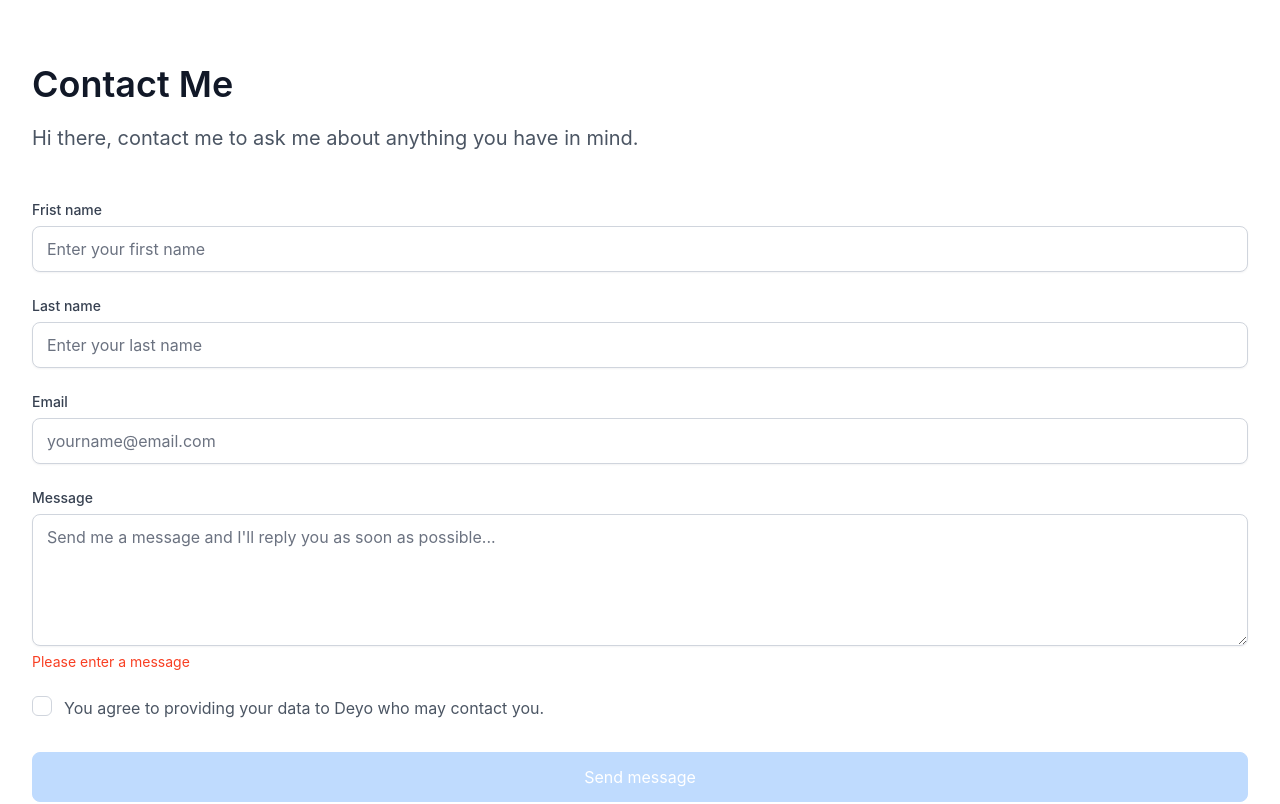
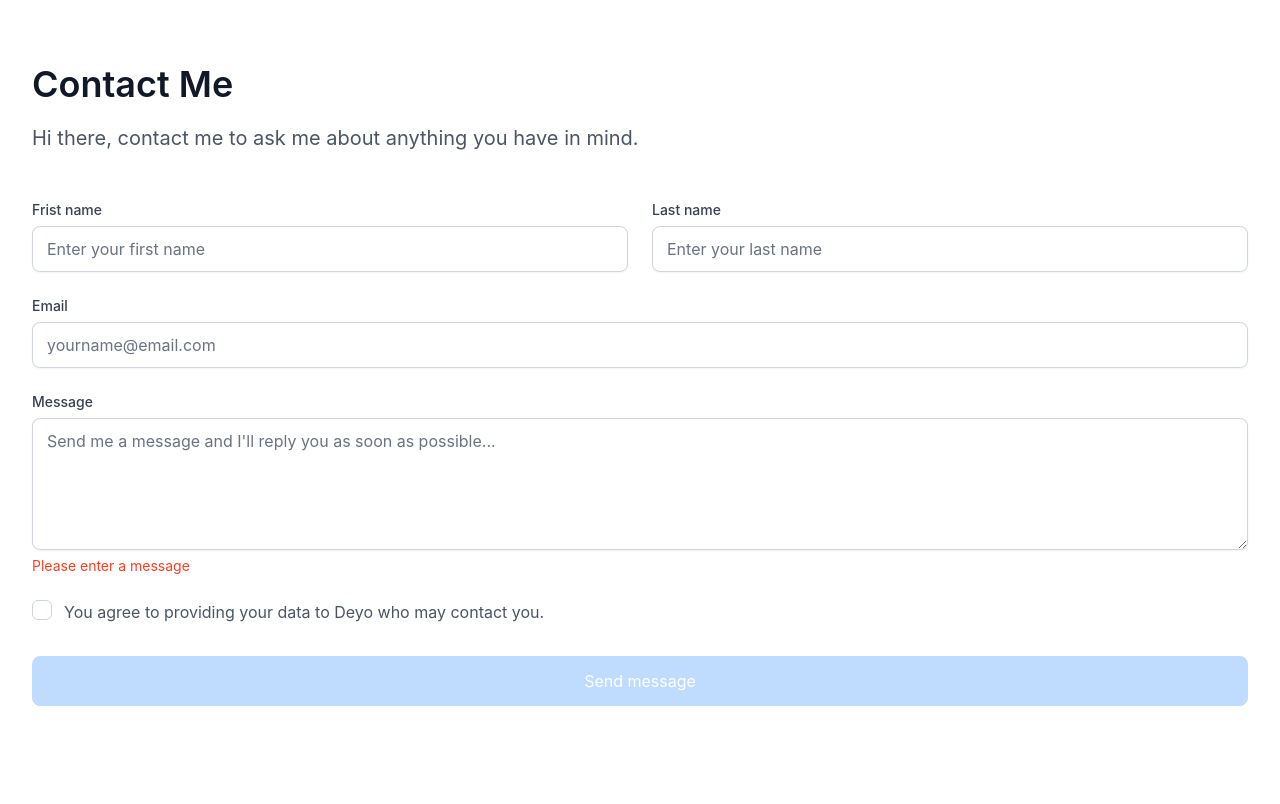
Before and after one commit to Iamdeyo/basic_webpage, a React (Create React App) app: page /contact in a window 1280 px wide. Shown: the top 804 px of the page. Built offline with nearby package versions, Linux system fonts and the light colour scheme; the HTML template or start-up script is replaced by a standard one.

Commit message:
style: desktop veiw for form section

```diff
--- a/src/pages/Contact.jsx
+++ b/src/pages/Contact.jsx
@@ -4,7 +4,6 @@ import { useState } from 'react';
 function Contact() {
   const [inputs, setInputs] = useState({});
   const [errors, setErrors] = useState({ agreement: true, message: true });
-  var d = '';
   const handleChange = (e) => {
     const name = e.target.name;
     const value = e.target.value;
@@ -22,13 +21,13 @@ function Contact() {
   };
   const handleSubmit = (e) => {
     e.preventDefault();
-    console.log(inputs);
   };
 
-  console.log(errors);
-
   return (
-    <div className="pt-16 pb-8 px-4 container mx-auto md:pb-16 md:px-8">
+    <div
+      id="contact"
+      className="pt-16 pb-8 px-4 container mx-auto md:pb-24 md:pt-16 md:px-8"
+    >
       {/* Header Section */}
       <div className="mb-12 flex flex-col text-gray-900 gap-4 md:gap-5">
         <p className="text-4xl font-semibold">Contact Me</p>
@@ -39,8 +38,9 @@ function Contact() {
       </div>
       {/* Form Section */}
       <form onSubmit={handleSubmit}>
-        <div id="form_fields" className="flex flex-col  gap-6">
-          <div className="flex flex-col items-start gap-[6px]">
+        <div id="form_fields" className="flex flex-col gap-6">
+          <div className="flex flex-col gap-6 md:flex-row">
+            <div className="flex flex-col items-start gap-[6px] md:w-1/2">
               <label
                 htmlFor="first_name"
                 className="text-sm font-medium text-gray-700"
@@ -57,7 +57,7 @@ function Contact() {
                 value={inputs.first_name || ''}
               />
             </div>
-          <div className="flex flex-col items-start gap-[6px]">
+            <div className="flex flex-col items-start gap-[6px] md:w-1/2">
               <label
                 htmlFor="last_name"
                 className="text-sm font-medium text-gray-700"
@@ -74,7 +74,8 @@ function Contact() {
                 value={inputs.last_name || ''}
               />
             </div>
-          <div className="flex flex-col items-start gap-[6px]">
+          </div>
+          <div className="flex flex-col items-start gap-[6px] w-full">
             <label
               htmlFor="email"
               className="text-sm font-medium text-gray-700"
@@ -91,7 +92,7 @@ function Contact() {
               value={inputs.email || ''}
             />
           </div>
-          <div className="flex flex-col items-start gap-[6px]">
+          <div className="flex flex-col items-start gap-[6px] w-full">
             <label
               htmlFor="message"
               className="text-sm font-medium text-gray-700"
```
Lines whose indentation alone changed are shown as unchanged.
